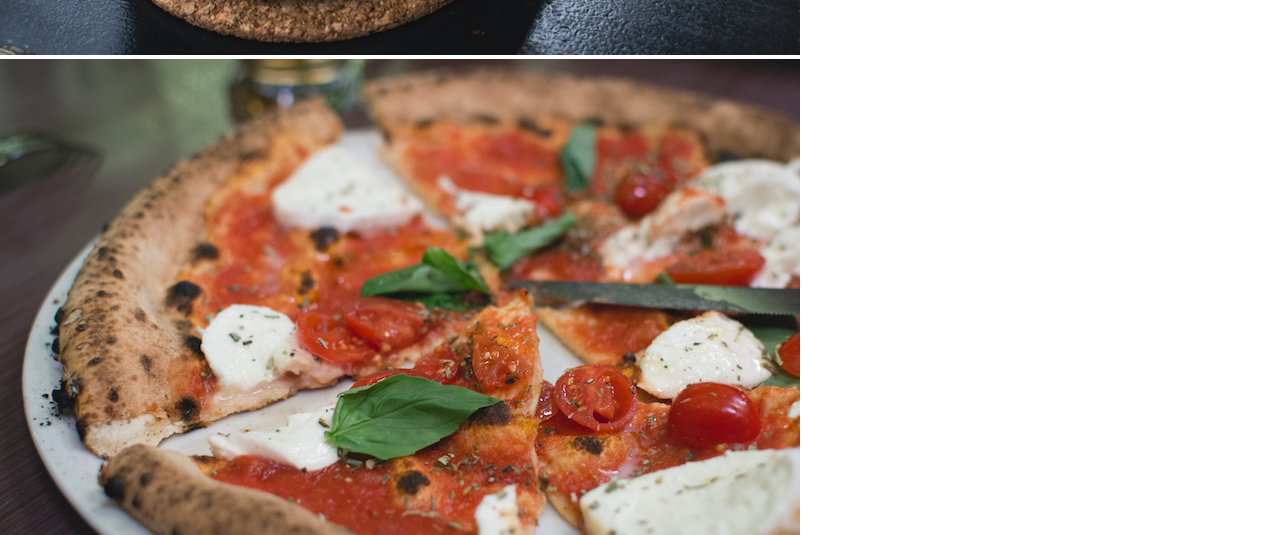
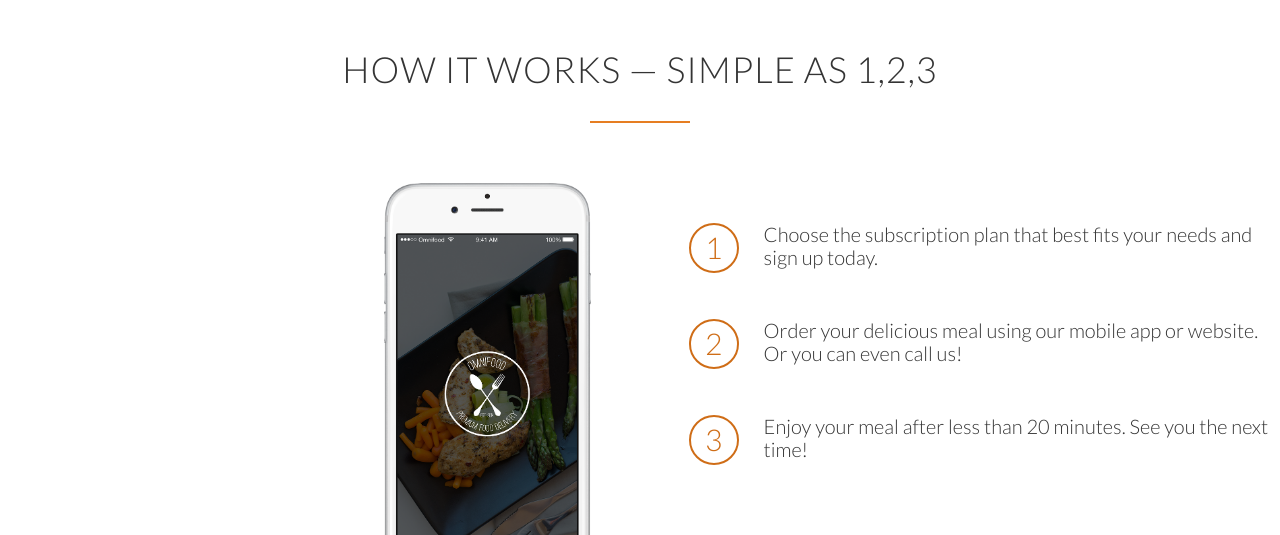
Before and after one commit to Alberik615/Omnifood, a plain HTML site: page index.html in a window 1280 px wide. Shown: the part 1946-2481 px from the top of the page. Drawn offline with Linux system fonts and the light colour scheme; files whose address does not match are found by name.

Commit message:
Update style.css

```diff
--- a/resources/css/style.css
+++ b/resources/css/style.css
@@ -25,6 +25,14 @@ section{
 }
 .box{
     padding: 1%;
+}
+.clearfix {zoom: 1}
+.clearfix:after {
+    content: '.';
+    clear: both;
+    display: block;
+    height: 0;
+    visibility: hidden;
 }
 /* -----------------------*/
 /*header*/
@@ -104,7 +112,7 @@ h3{
     width: auto;
     float: left;
     margin-top:20px;
-    margin-left:375px;
+    margin-left:20px;
 }
 .main-nav{
     float: right;
@@ -130,6 +138,46 @@ h3{
 .main-nav li a:hover,
 .main-nav li a:active{
     border-bottom: 2px solid #e67e22;
+}
+/* -----------------------*/
+/*features*/
+/* -----------------------*/
+.section-features .long-copy{
+    margin-bottom: 40px;
+}
+/* -----------------------*/
+/*meals*/
+/* -----------------------*/
+.section-meals{
+    padding top: 0;
+}
+.meals-showcase {
+    list-style: none;
+    width: 100%;
+
+    }
+.meals-showcase li{
+    display: block;
+    float:left;
+    width:25%;
+}
+.meals-photo {
+    width: 100%;
+    margin: 0;
+    overflow:hidden;
+    background-color: #000000;
+
+}
+.meals-photo img{
+    width: 100%;
+    height: auto;
+    transform: scale(1.15);
+    transition: transform 0.5s, opacity 0.5s;
+    opacity: 0.7;
+}
+.meals-photo img:hover{
+    transform: scale(1.05);
+    opacity: 1;
 }
 /* -----------------------*/
 /*buttons*/
@@ -170,3 +218,47 @@ h3{
     border:1px solid #cf6d17;
     color:#fff;
 }
+/* -----------------------*/
+/*Hos it works*/
+/* -----------------------*/
+.sections-step{
+    background-color: #f4f4f4;
+}
+.step-box:first-child {
+    text-align: right;
+    padding-right: 3%;
+    margin-top: 30px;
+}
+.step-box:last-child{
+    padding-left: 3%;
+    margin-top: 70px;
+
+}
+.app-screen{
+width: 35%;
+}
+.works-step{
+    margin-bottom: 50px;
+
+}
+.works-step:last-of-type{
+    margin-bottom: 80px;
+}
+
+.works-step div{
+    color: #cf6d17;
+    border: 2px solid #cf6d17;
+    display: inline-block;
+    border-radius: 50%;
+    height: 50px;
+    width: 50px;
+    text-align: center;
+    padding: 5px;
+    float:left;
+    font-size: 150%;
+    margin-right: 25px;
+}
+.btn-app img{
+    height: 50px;
+    margin-right: 10px;
+}
```
